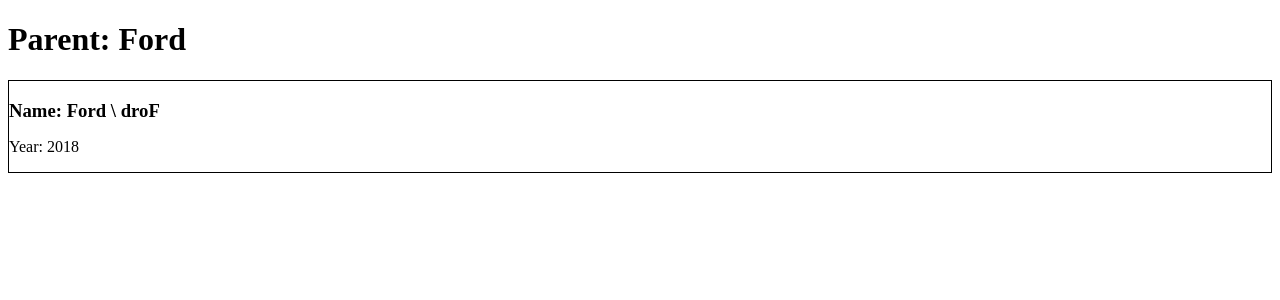
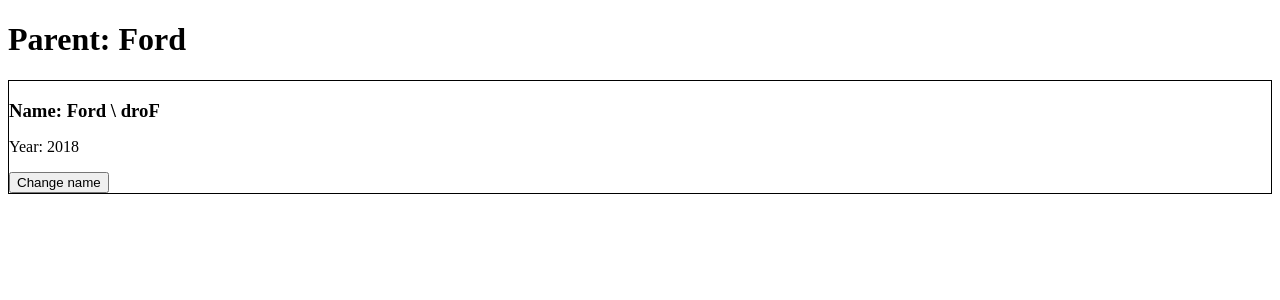
Before and after one commit to sochief/vue-app, a Vue app: page / in a window 1280 px wide. Shown: the top 300 px of the page. Built offline with nearby package versions, Linux system fonts and the light colour scheme.

Commit message:
Sending paramethers from child component

```diff
--- a/src/App.vue
+++ b/src/App.vue
@@ -1,7 +1,11 @@
 <template>
   <div id="app">
     <h1>Parent: {{ carName }}</h1>
-    <app-car :carName="carName" :carYear="carYear"></app-car>
+    <app-car
+      :carName="carName"
+      :carYear="carYear"
+      @nameChanged="carName = $event"
+    ></app-car>
   </div>
 </template>
 
--- a/src/Car.vue
+++ b/src/Car.vue
@@ -2,22 +2,24 @@
   <div class="car">
     <h3>Name: {{ carName }} \ {{ reverseName }}</h3>
     <p>Year: {{ carYear }}</p>
+    <button @click="changeName">Change name</button>
   </div>
 </template>
 
 <script>
 export default {
-  //props: ["carName", "carYear"],
-  //   props: {
-  //     carName: String,
-  //     carYear: Number,
-  //   },
   props: {
     carName: {
       type: String,
       default: "defaultName",
     },
     carYear: Number,
+  },
+  methods: {
+    changeName() {
+      this.carName = "Mazda";
+      this.$emit("nameChanged", this.carName);
+    },
   },
   computed: {
     reverseName() {
```
